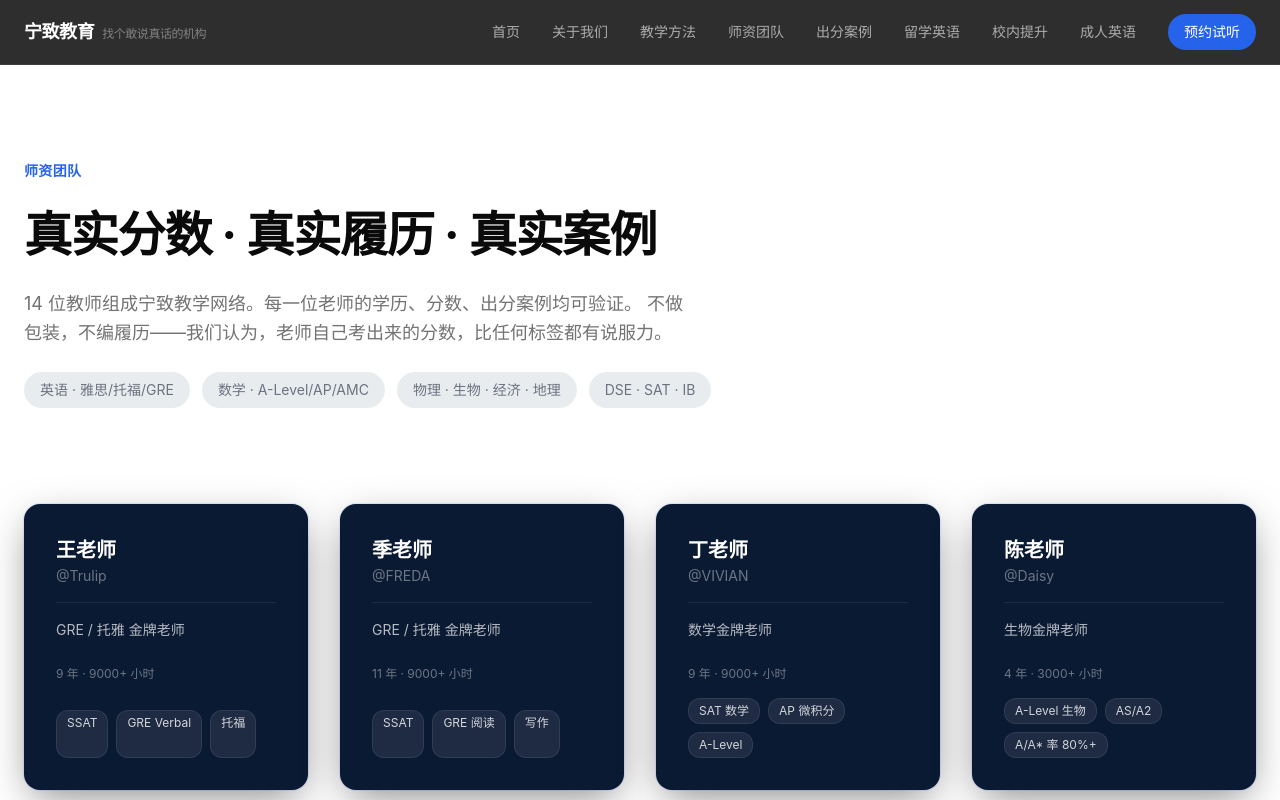
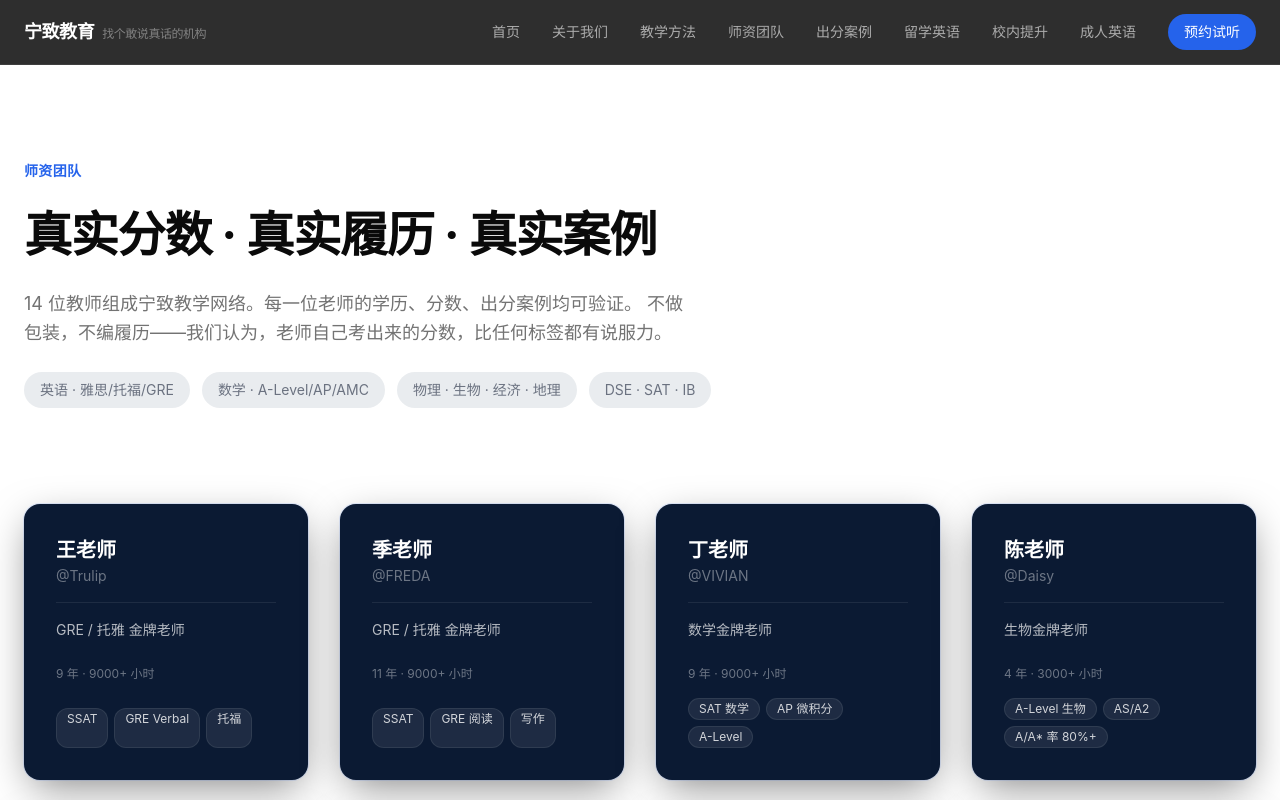
Before and after one commit to dongruiyue/ningzhi-education, a Next.js app: page /teachers in a window 1280 px wide. Shown: the top 800 px of the page. Built offline with nearby package versions, Linux system fonts and the light colour scheme.

Commit message:
fix: reduce tag capsule height (py-1→py-0.5), tighter tag spacing

```diff
--- a/src/app/teachers/TeacherCard.tsx
+++ b/src/app/teachers/TeacherCard.tsx
@@ -66,11 +66,11 @@ export function TeacherCard({ name, title, handle, status, tags }: TeacherCardPr
 
         <p className="text-xs text-white/40 mt-3">{status}</p>
 
-        <div className="flex flex-wrap gap-2 mt-auto pt-4" style={{ minHeight: 64 }}>
+        <div className="flex flex-wrap gap-1.5 mt-auto pt-4" style={{ minHeight: 56 }}>
           {tags.map((tag) => (
             <span
               key={tag}
-              className="inline-block px-2.5 py-1 text-xs rounded-md bg-white/8 text-white/80 border border-white/8"
+              className="inline-block px-2.5 py-0.5 text-xs rounded-md bg-white/8 text-white/80 border border-white/8"
             >
               {tag}
             </span>
```
